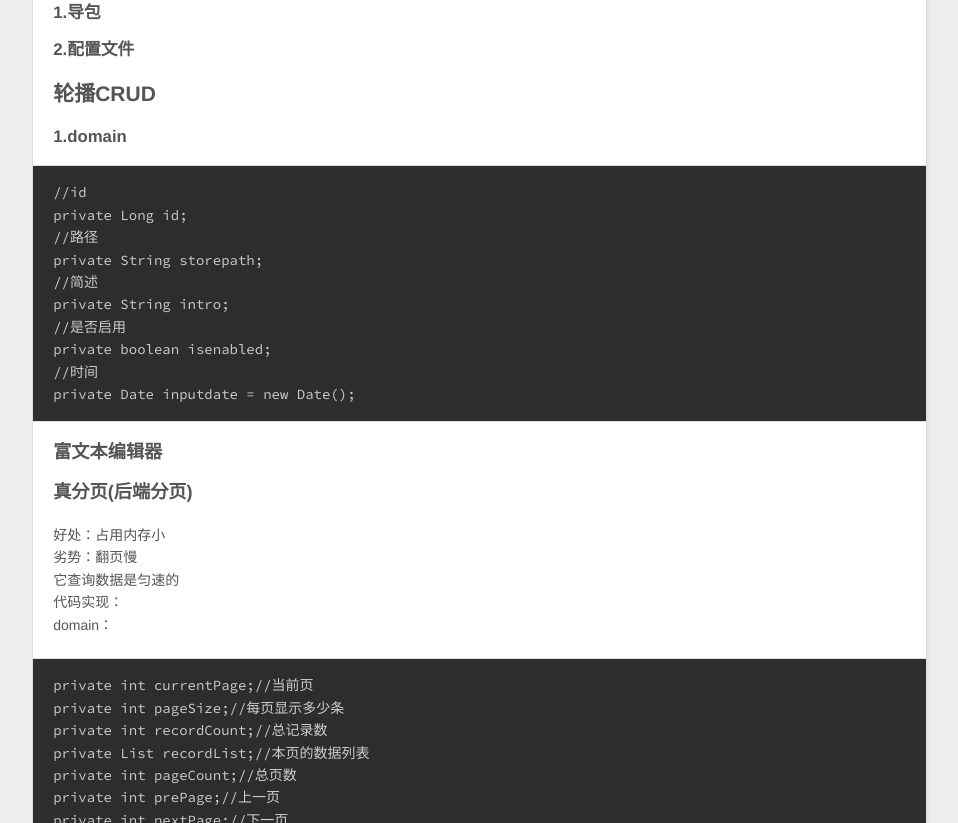
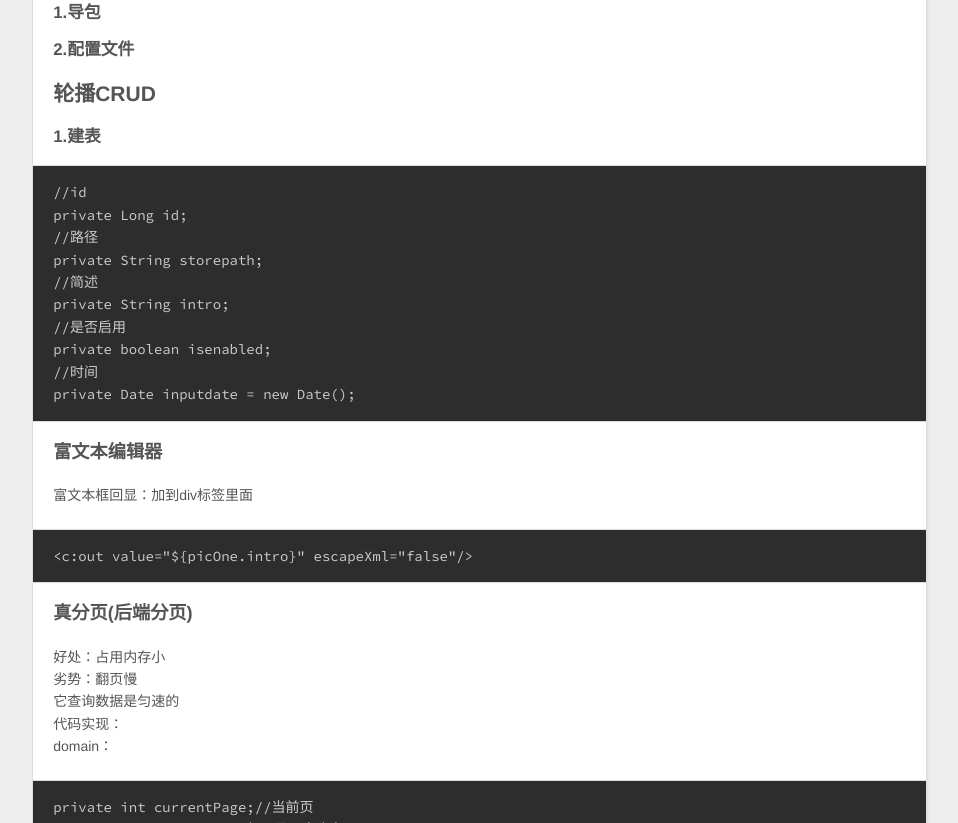
Before and after one commit to sunlei9/sunlei9.github.io, a plain HTML site: page 2019/05/31/CMS招聘网站/index.html in a window 1280 px wide. Shown: the part 700-1523 px from the top of the page, without its empty margins (8-966 px from the left). Drawn offline with nearby package versions, Linux system fonts and the light colour scheme.

Commit message:
Site updated: 2019-06-04 09:03:30

```diff
--- a/2019/05/31/CMS招聘网站/index.html
+++ b/2019/05/31/CMS招聘网站/index.html
@@ -5,17 +5,17 @@
 
   <title>CMS招聘网站 | SUN LEI</title>
   <meta name="viewport" content="width=device-width, initial-scale=1, maximum-scale=1">
-  <meta name="description" content="CMS：CMS是”Content Management System”的缩写，意为”内容管理系统”。 一 项目介绍后台控制前台轮播图的展示 后台操作数据库轮播图后台控制前台职位展示 后台操作数据库职位 二 环境搭建Maven+spring+springMVC+springJDBC+mysql+Tomcat+bootstrap+jsp+jQuery 1.导包2.配置文件轮播CRUD1.domain/">
+  <meta name="description" content="CMS：CMS是”Content Management System”的缩写，意为”内容管理系统”。 一 项目介绍后台控制前台轮播图的展示 后台操作数据库轮播图后台控制前台职位展示 后台操作数据库职位 二 环境搭建Maven+spring+springMVC+springJDBC+mysql+Tomcat+bootstrap+jsp+jQuery 1.导包2.配置文件轮播CRUD1.建表//id">
 <meta property="og:type" content="article">
 <meta property="og:title" content="CMS招聘网站">
 <meta property="og:url" content="http://yoursite.com/2019/05/31/CMS招聘网站/index.html">
 <meta property="og:site_name" content="SUN LEI">
-<meta property="og:description" content="CMS：CMS是”Content Management System”的缩写，意为”内容管理系统”。 一 项目介绍后台控制前台轮播图的展示 后台操作数据库轮播图后台控制前台职位展示 后台操作数据库职位 二 环境搭建Maven+spring+springMVC+springJDBC+mysql+Tomcat+bootstrap+jsp+jQuery 1.导包2.配置文件轮播CRUD1.domain/">
+<meta property="og:description" content="CMS：CMS是”Content Management System”的缩写，意为”内容管理系统”。 一 项目介绍后台控制前台轮播图的展示 后台操作数据库轮播图后台控制前台职位展示 后台操作数据库职位 二 环境搭建Maven+spring+springMVC+springJDBC+mysql+Tomcat+bootstrap+jsp+jQuery 1.导包2.配置文件轮播CRUD1.建表//id">
 <meta property="og:locale" content="zh-Hans">
-<meta property="og:updated_time" content="2019-06-02T07:14:00.543Z">
+<meta property="og:updated_time" content="2019-06-04T01:03:01.082Z">
 <meta name="twitter:card" content="summary">
 <meta name="twitter:title" content="CMS招聘网站">
-<meta name="twitter:description" content="CMS：CMS是”Content Management System”的缩写，意为”内容管理系统”。 一 项目介绍后台控制前台轮播图的展示 后台操作数据库轮播图后台控制前台职位展示 后台操作数据库职位 二 环境搭建Maven+spring+springMVC+springJDBC+mysql+Tomcat+bootstrap+jsp+jQuery 1.导包2.配置文件轮播CRUD1.domain/">
+<meta name="twitter:description" content="CMS：CMS是”Content Management System”的缩写，意为”内容管理系统”。 一 项目介绍后台控制前台轮播图的展示 后台操作数据库轮播图后台控制前台职位展示 后台操作数据库职位 二 环境搭建Maven+spring+springMVC+springJDBC+mysql+Tomcat+bootstrap+jsp+jQuery 1.导包2.配置文件轮播CRUD1.建表//id">
 
     <link rel="alternate" href="/atom.xml" title="SUN LEI" type="application/atom+xml">
 
@@ -89,7 +89,7 @@
         <p>CMS：CMS是”Content Management System”的缩写，意为”内容管理系统”。</p>
 <h2 id="一-项目介绍"><a href="#一-项目介绍" class="headerlink" title="一 项目介绍"></a>一 项目介绍</h2><p>后台控制前台轮播图的展示 后台操作数据库轮播图<br>后台控制前台职位展示 后台操作数据库职位</p>
 <h2 id="二-环境搭建"><a href="#二-环境搭建" class="headerlink" title="二 环境搭建"></a>二 环境搭建</h2><p>Maven+spring+springMVC+springJDBC+mysql+Tomcat+bootstrap+jsp+jQuery</p>
-<h4 id="1-导包"><a href="#1-导包" class="headerlink" title="1.导包"></a>1.导包</h4><h4 id="2-配置文件"><a href="#2-配置文件" class="headerlink" title="2.配置文件"></a>2.配置文件</h4><h2 id="轮播CRUD"><a href="#轮播CRUD" class="headerlink" title="轮播CRUD"></a>轮播CRUD</h2><h4 id="1-domain"><a href="#1-domain" class="headerlink" title="1.domain"></a>1.domain</h4><pre><code>//id
+<h4 id="1-导包"><a href="#1-导包" class="headerlink" title="1.导包"></a>1.导包</h4><h4 id="2-配置文件"><a href="#2-配置文件" class="headerlink" title="2.配置文件"></a>2.配置文件</h4><h2 id="轮播CRUD"><a href="#轮播CRUD" class="headerlink" title="轮播CRUD"></a>轮播CRUD</h2><h4 id="1-建表"><a href="#1-建表" class="headerlink" title="1.建表"></a>1.建表</h4><pre><code>//id
 private Long id;
 //路径
 private String storepath;
@@ -99,7 +99,9 @@ private String intro;
 private boolean isenabled;
 //时间
 private Date inputdate = new Date();
-</code></pre><h3 id="富文本编辑器"><a href="#富文本编辑器" class="headerlink" title="富文本编辑器"></a>富文本编辑器</h3><h3 id="真分页-后端分页"><a href="#真分页-后端分页" class="headerlink" title="真分页(后端分页)"></a>真分页(后端分页)</h3><p>好处：占用内存小<br>劣势：翻页慢<br>它查询数据是匀速的<br>代码实现：<br>domain：</p>
+</code></pre><h3 id="富文本编辑器"><a href="#富文本编辑器" class="headerlink" title="富文本编辑器"></a>富文本编辑器</h3><p>富文本框回显：加到div标签里面</p>
+<pre><code>&lt;c:out value=&quot;${picOne.intro}&quot; escapeXml=&quot;false&quot;/&gt;
+</code></pre><h3 id="真分页-后端分页"><a href="#真分页-后端分页" class="headerlink" title="真分页(后端分页)"></a>真分页(后端分页)</h3><p>好处：占用内存小<br>劣势：翻页慢<br>它查询数据是匀速的<br>代码实现：<br>domain：</p>
 <pre><code>private int currentPage;//当前页
 private int pageSize;//每页显示多少条
 private int recordCount;//总记录数
@@ -188,7 +190,7 @@ public String list(Model model,Condition condition) {
     &lt;/li&gt;
 &lt;/ul&gt;
 </code></pre><p></p>
-<h2 id="职位模块"><a href="#职位模块" class="headerlink" title="职位模块"></a>职位模块</h2><h4 id="1-建表"><a href="#1-建表" class="headerlink" title="1.建表"></a>1.建表</h4><p>职位表</p>
+<h2 id="职位模块"><a href="#职位模块" class="headerlink" title="职位模块"></a>职位模块</h2><h4 id="1-建表-1"><a href="#1-建表-1" class="headerlink" title="1.建表"></a>1.建表</h4><p>职位表</p>
 <pre><code>private Long id;//id
 private String title;//工作职位
 private Integer addrId;//地点
```
Also changed, not shown: index.html (+5 -3 lines).
